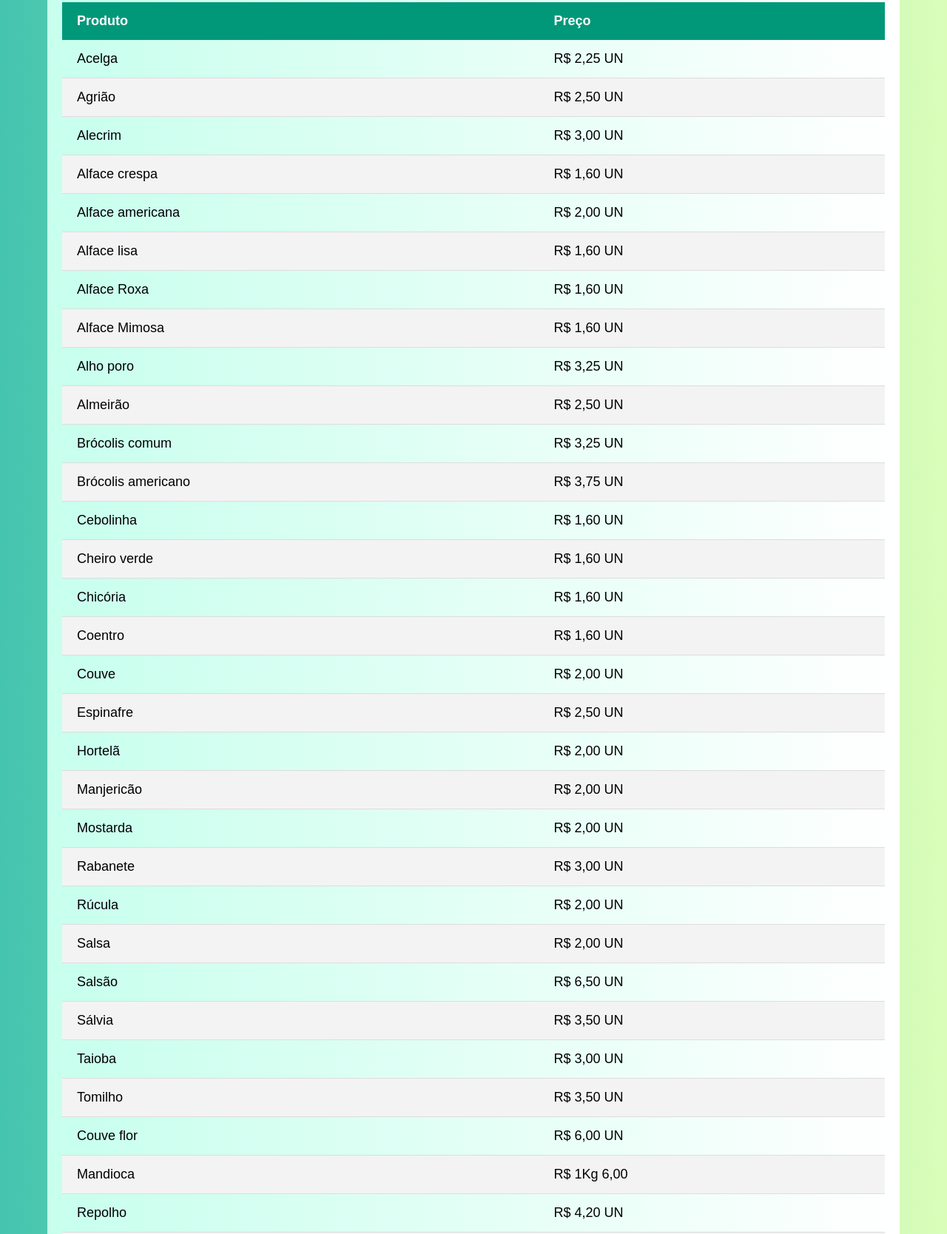
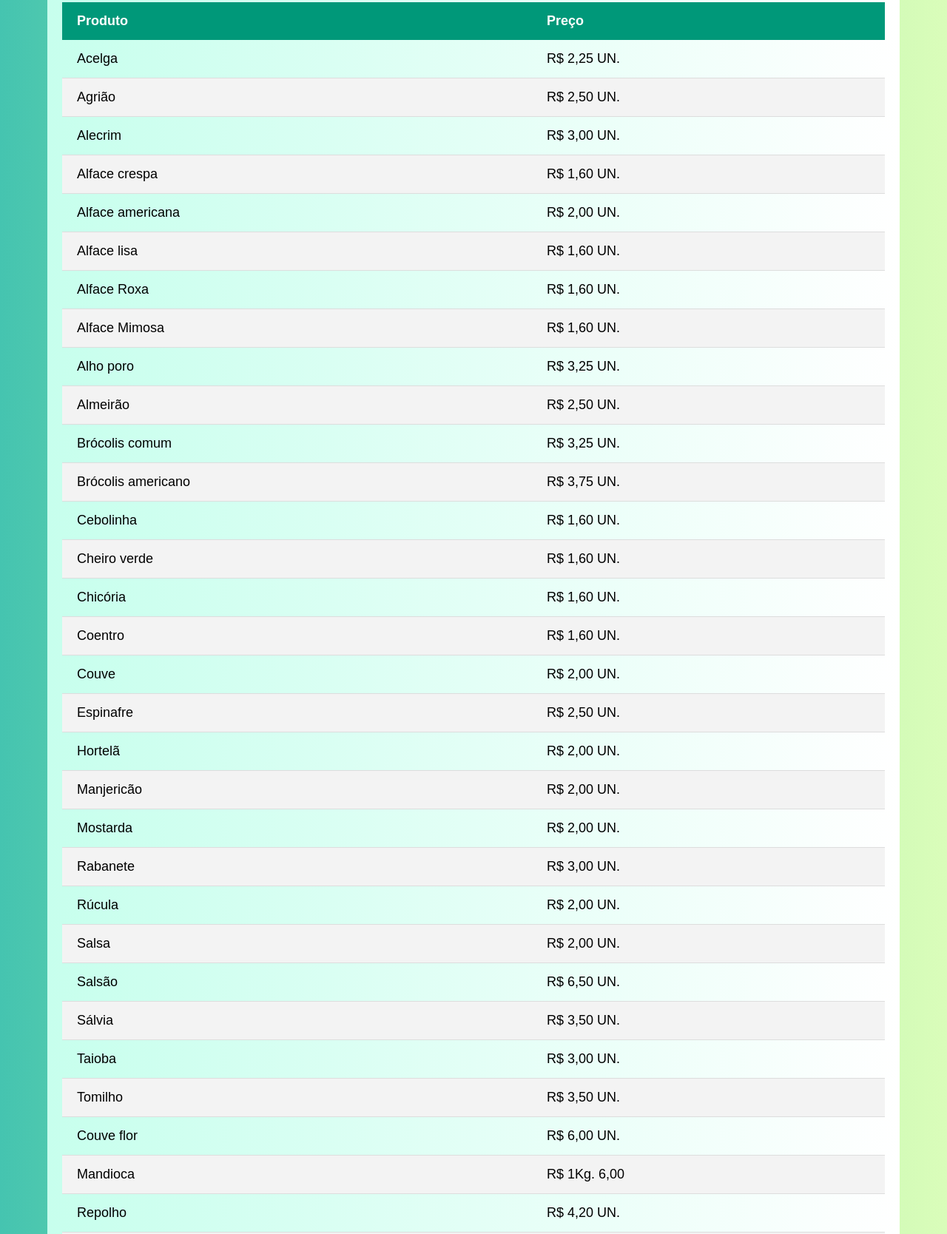
Before and after one commit to GUITHECRIA/LUCENA-FOLHAGENS, a plain HTML site: page index.html in a window 1280 px wide. Shown: the part 392-2060 px from the top of the page at 74% size. Drawn offline with Linux system fonts and the light colour scheme.

Commit message:
Update index.html

```diff
--- a/index.html
+++ b/index.html
@@ -51,127 +51,127 @@
             <tbody>
                 <tr>
                     <td><a href="#acelgaImagem" class="product-link">Acelga</a></td>
-                    <td>R$ 2,25 UN</td>
+                    <td>R$ 2,25 UN.</td>
                 </tr>
                 <tr>
                     <td><a href="#agriaoImagem" class="product-link">Agrião</a></td>
-                    <td>R$ 2,50 UN</td>
+                    <td>R$ 2,50 UN.</td>
                 </tr>
                 <tr>
                     <td><a href="#alecrimImagem" class="product-link">Alecrim</a></td>
-                    <td>R$ 3,00 UN</td>
+                    <td>R$ 3,00 UN.</td>
                 </tr>
                 <tr>
                     <td><a href="#alfaceCrespaImagem" class="product-link">Alface crespa</a></td>
-                    <td>R$ 1,60 UN</td>
+                    <td>R$ 1,60 UN.</td>
                 </tr>
                 <tr>
                     <td><a href="#alfaceAmericanaImagem" class="product-link">Alface americana</a></td>
-                    <td>R$ 2,00 UN</td>
+                    <td>R$ 2,00 UN.</td>
                 </tr>
                 <tr>
                     <td><a href="#alfaceLisaImagem" class="product-link">Alface lisa</a></td>
-                    <td>R$ 1,60 UN</td>
+                    <td>R$ 1,60 UN.</td>
                 </tr>
                 <tr>
                     <td><a href="#alfaceRoxaImagem" class="product-link">Alface Roxa</a></td>
-                    <td>R$ 1,60 UN</td>
+                    <td>R$ 1,60 UN.</td>
                 </tr>
                 <tr>
                     <td><a href="#alfaceMimosaImagem" class="product-link">Alface Mimosa</a></td>
-                    <td>R$ 1,60 UN</td>
+                    <td>R$ 1,60 UN.</td>
                 </tr>
                 <tr>
                     <td><a href="#alhoPoroImagem" class="product-link">Alho poro</a></td>
-                    <td>R$ 3,25 UN</td>
+                    <td>R$ 3,25 UN.</td>
                 </tr>
                 <tr>
                     <td><a href="#almeiraoImagem" class="product-link">Almeirão</a></td>
-                    <td>R$ 2,50 UN</td>
+                    <td>R$ 2,50 UN.</td>
                 </tr>
                 <tr>
                     <td><a href="#brocolisComumImagem" class="product-link">Brócolis comum</a></td>
-                    <td>R$ 3,25 UN</td>
+                    <td>R$ 3,25 UN.</td>
                 </tr>
                 <tr>
                     <td><a href="#brocolisAmericanoImagem" class="product-link">Brócolis americano</a></td>
-                    <td>R$ 3,75 UN</td>
+                    <td>R$ 3,75 UN.</td>
                 </tr>
                 <tr>
                     <td><a href="#cebolinhaImagem" class="product-link">Cebolinha</a></td>
-                    <td>R$ 1,60 UN</td>
+                    <td>R$ 1,60 UN.</td>
                 </tr>
                 <tr>
                     <td><a href="#cheiroVerdeImagem" class="product-link">Cheiro verde</a></td>
-                    <td>R$ 1,60 UN</td>
+                    <td>R$ 1,60 UN.</td>
                 </tr>
                 <tr>
                     <td><a href="#chicoriaImagem" class="product-link">Chicória</a></td>
-                    <td>R$ 1,60 UN</td>
+                    <td>R$ 1,60 UN.</td>
                 </tr>
                 <tr>
                     <td><a href="#coentroImagem" class="product-link">Coentro</a></td>
-                    <td>R$ 1,60 UN</td>
+                    <td>R$ 1,60 UN.</td>
                 </tr>
                 <tr>
                     <td><a href="#couveImagem" class="product-link">Couve</a></td>
-                    <td>R$ 2,00 UN</td>
+                    <td>R$ 2,00 UN.</td>
                 </tr>
                 <tr>
                     <td><a href="#espinafreImagem" class="product-link">Espinafre</a></td>
-                    <td>R$ 2,50 UN</td>
+                    <td>R$ 2,50 UN.</td>
                 </tr>
                 <tr>
                     <td><a href="#hortelaImagem" class="product-link">Hortelã</a></td>
-                    <td>R$ 2,00 UN</td>
+                    <td>R$ 2,00 UN.</td>
                 </tr>
                 <tr>
                     <td><a href="#manjericaoImagem" class="product-link">Manjericão</a></td>
-                    <td>R$ 2,00 UN</td>
+                    <td>R$ 2,00 UN.</td>
                 </tr>
                 <tr>
                     <td><a href="#mostardaImagem" class="product-link">Mostarda</a></td>
-                    <td>R$ 2,00 UN</td>
+                    <td>R$ 2,00 UN.</td>
                 </tr>
                 <tr>
                     <td><a href="#rabaneteImagem" class="product-link">Rabanete</a></td>
-                    <td>R$ 3,00 UN</td>
+                    <td>R$ 3,00 UN.</td>
                 </tr>
                 <tr>
                     <td><a href="#ruculaImagem" class="product-link">Rúcula</a></td>
-                    <td>R$ 2,00 UN</td>
+                    <td>R$ 2,00 UN.</td>
                 </tr>
                 <tr>
                     <td><a href="#salsaImagem" class="product-link">Salsa</a></td>
-                    <td>R$ 2,00 UN</td>
+                    <td>R$ 2,00 UN.</td>
                 </tr>
                 <tr>
                     <td><a href="#salsaoImagem" class="product-link">Salsão</a></td>
-                    <td>R$ 6,50 UN</td>
+                    <td>R$ 6,50 UN.</td>
                 </tr>
                 <tr>
                     <td><a href="#salviaImagem" class="product-link">Sálvia</a></td>
-                    <td>R$ 3,50 UN</td>
+                    <td>R$ 3,50 UN.</td>
                 </tr>
                 <tr>
                     <td><a href="#taiobaImagem" class="product-link">Taioba</a></td>
-                    <td>R$ 3,00 UN</td>
+                    <td>R$ 3,00 UN.</td>
                 </tr>
                 <tr>
                     <td><a href="#tomilhoImagem" class="product-link">Tomilho</a></td>
-                    <td>R$ 3,50 UN</td>
+                    <td>R$ 3,50 UN.</td>
                 </tr>
                 <tr>
                     <td><a href="#couveflorImagem" class="product-link">Couve flor</a></td>
-                    <td>R$ 6,00 UN</td>
+                    <td>R$ 6,00 UN.</td>
                 </tr>
                 <tr>
                     <td><a href="#mandiocaImagem" class="product-link">Mandioca</a></td>
-                    <td>R$ 1Kg 6,00 </td>
+                    <td>R$ 1Kg. 6,00 </td>
                 </tr>
                 <tr>
                     <td><a href="#repolhoImagem" class="product-link">Repolho</a></td>
-                    <td>R$ 4,20 UN</td>
+                    <td>R$ 4,20 UN.</td>
                 </tr>
                 <tr>
                     <td><a href="#tomateImagem" class="product-link">Tomate</a></td>
```
